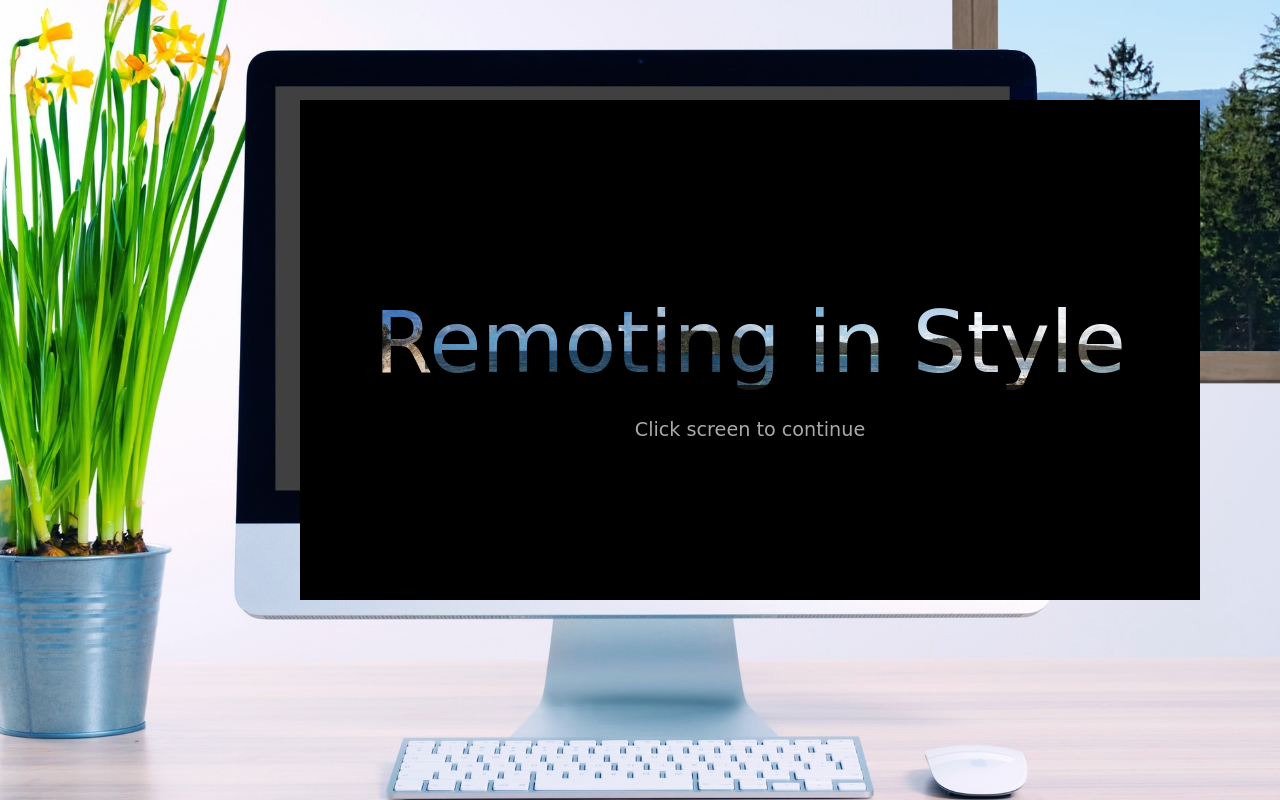
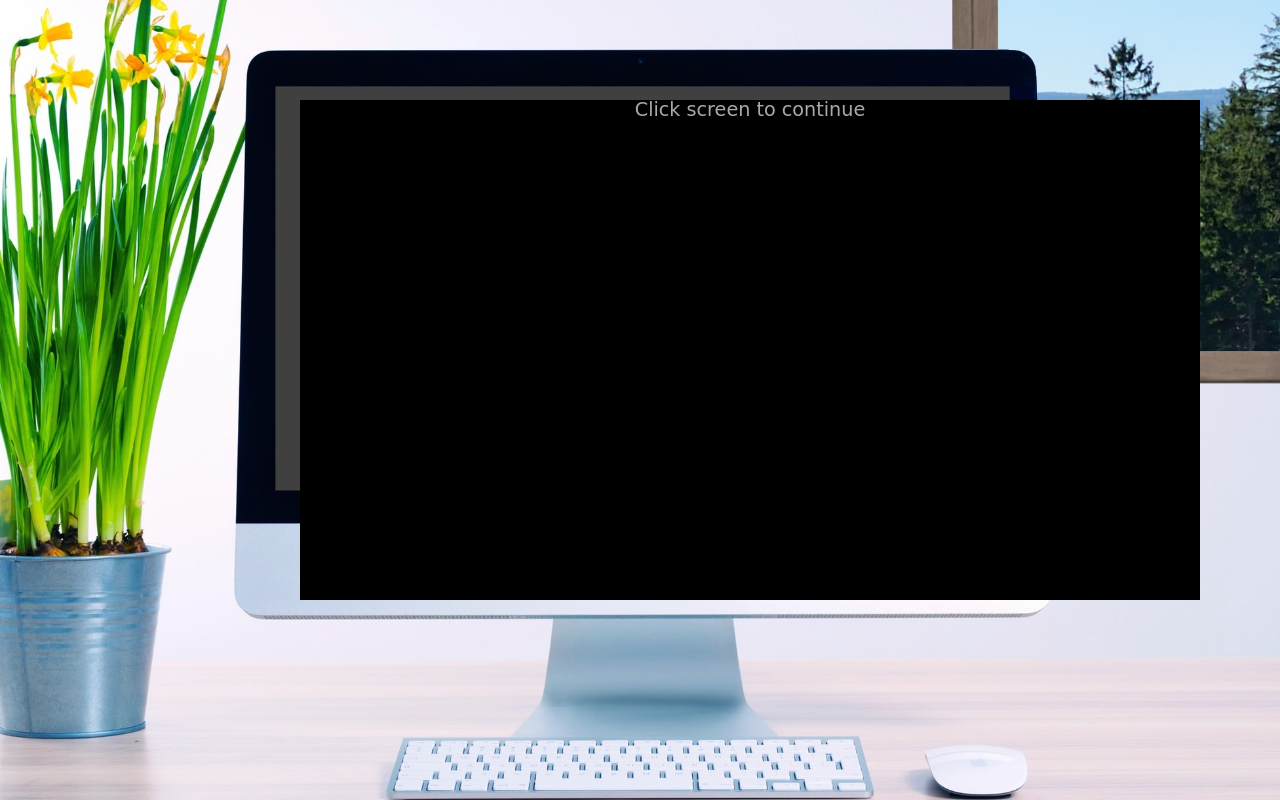
Before and after one commit to allysmith424/remotingInStyle, a plain HTML site: page index.html in a window 1280 px wide. Drawn offline with nearby package versions, Linux system fonts and the light colour scheme; files whose address does not match are found by name; a web font is replaced by a local one.

Commit message:
committing index.html

```diff
--- a/index.html
+++ b/index.html
@@ -14,7 +14,7 @@
 <!-- ============== TITLE SCREEN HERE ============== -->
 
 <div class="title-screen">
-	<div class="text-container">
+	<div class="text-container display-none">
 		<h1>Remoting in Style</h1>
 	</div>
 	<div class="subtitle">Click screen to continue</div>
```
